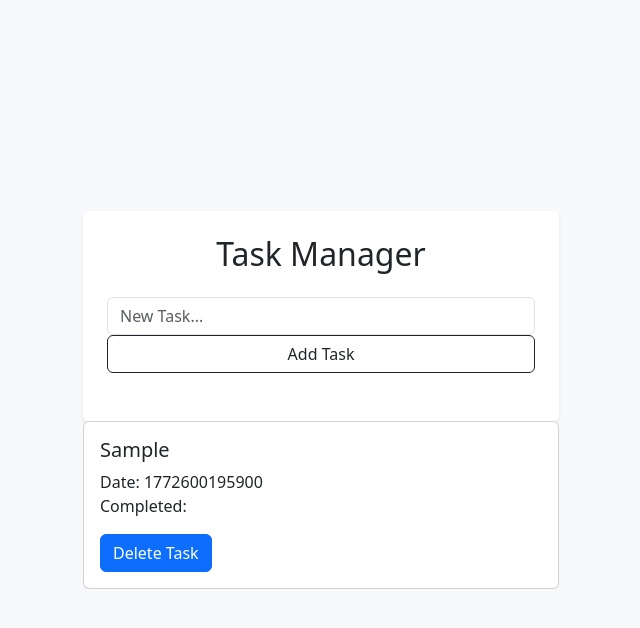
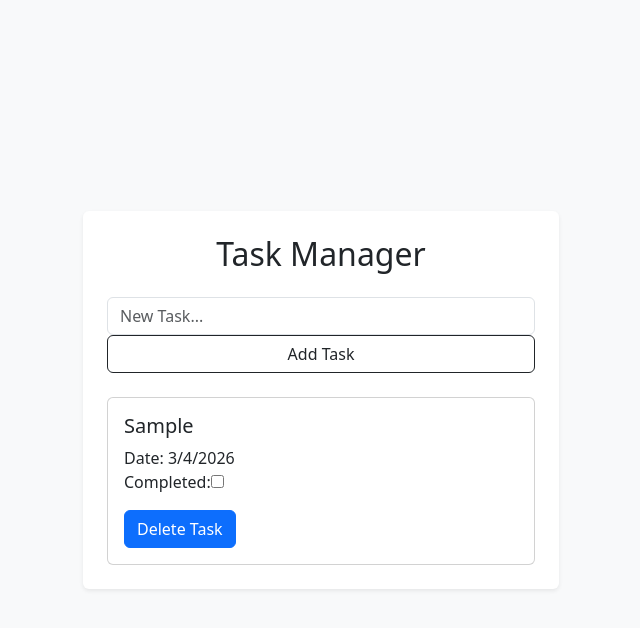
Before and after one commit to marconovas/To-Do-App, a React (Vite) app: page / in a window 1280 px wide. Both pictures are taken after typing "Sample" into the empty fields and a click on the button "Add Task". Shown: the top 628 px of the page, without its empty margins (319-959 px from the left). Built offline with nearby package versions, Linux system fonts and the light colour scheme.

Commit message:
add and delete task

```diff
--- a/src/App.jsx
+++ b/src/App.jsx
@@ -11,6 +11,21 @@ function App() {
     setTasks(prev => [...prev, newTask]);
   }
 
+  const completeTask = (id) => {
+    setTasks(prev =>
+      prev.map(task =>
+        task.id === id ?
+        {...task, completed: !task.completed} : task
+      )
+    );
+  }
+
+  const deleteTask = (id) => {
+    setTasks(prev =>
+      prev.filter(task => task.id !== id)
+    )
+  }
+
   return (
     <div className="min-vh-100 d-flex align-items-center bg-light">
       <Container style={{ maxWidth: "500px" }}>
@@ -18,11 +33,10 @@ function App() {
           <h2 className="text-center mb-4">Task Manager</h2>
 
           <TaskForm addTasks={addTask}/>
+          <TaskList tasks={tasks} onComplete={completeTask} onDelete={deleteTask}/>
         </Card>
 
-        <TaskList tasks={tasks}/>
       </Container>
-
     </div>
   )
 }
--- a/src/Components/TaskItem.jsx
+++ b/src/Components/TaskItem.jsx
@@ -1,16 +1,20 @@
 import { Button, Card } from "react-bootstrap";
 
 
-export default function TaskItem ({ task }) {
+export default function TaskItem ({ task, onComplete, onDelete }) {
     return(
         <Card>
             <Card.Body>
                 <Card.Title>{task.text}</Card.Title>
                 <Card.Text>
-                    Date: {task.createdAt} <br/>
-                    Completed: {task.completed}
+                    Date: {new Date(task.createdAt).toLocaleDateString()}<br/>
+                    Completed:
+                    <input
+                        type="checkbox"
+                        checked={task.completed}
+                        onChange={() => onComplete(task.id)}/>
                 </Card.Text>
-                <Button>Delete Task</Button>
+                <Button onClick={() => onDelete(task.id)}>Delete Task</Button>
             </Card.Body>
         </Card>
     )
--- a/src/Components/TaskList.jsx
+++ b/src/Components/TaskList.jsx
@@ -1,7 +1,7 @@
 import TaskItem from "./TaskItem"
 
 
-export default function TaskList ({ tasks }) {
+export default function TaskList ({ tasks, onComplete, onDelete }) {
     if(tasks.length === 0){
         return <p className="text-center text-muted">No Tasks yet</p>
     }
@@ -10,7 +10,7 @@ export default function TaskList ({ tasks }) {
         <div>
             {tasks.map(task => (
                 <div key={task.id}>
-                    <TaskItem task={task}/>
+                    <TaskItem task={task} onComplete={onComplete} onDelete={onDelete}/>
                 </div>
             ))}
         </div>
```
